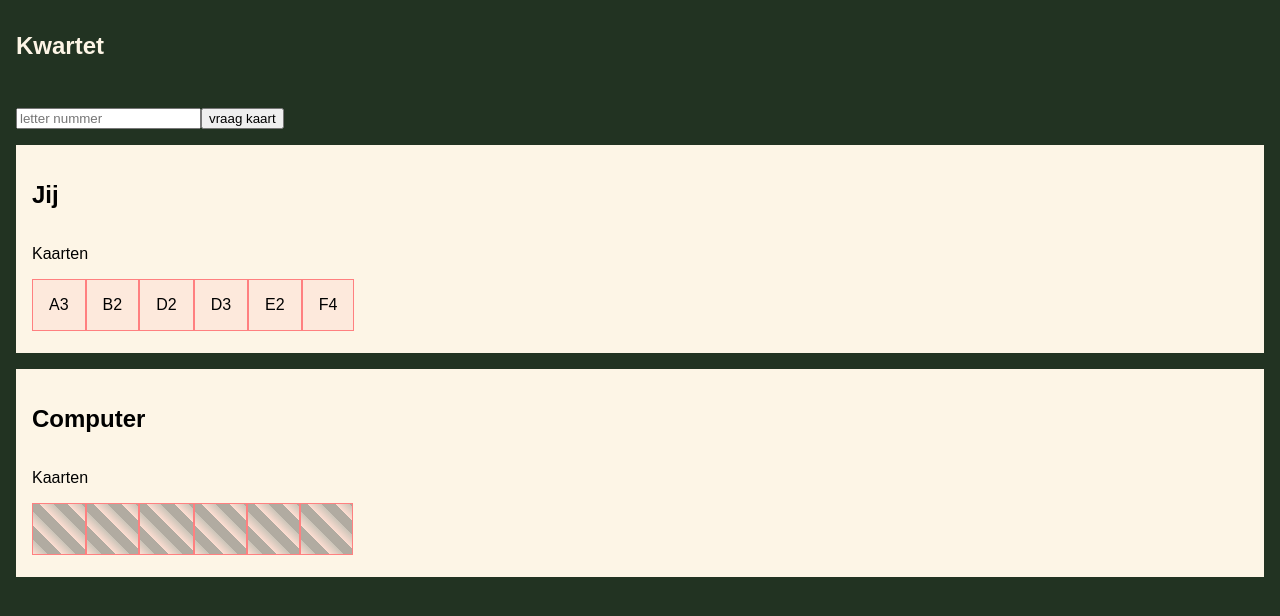
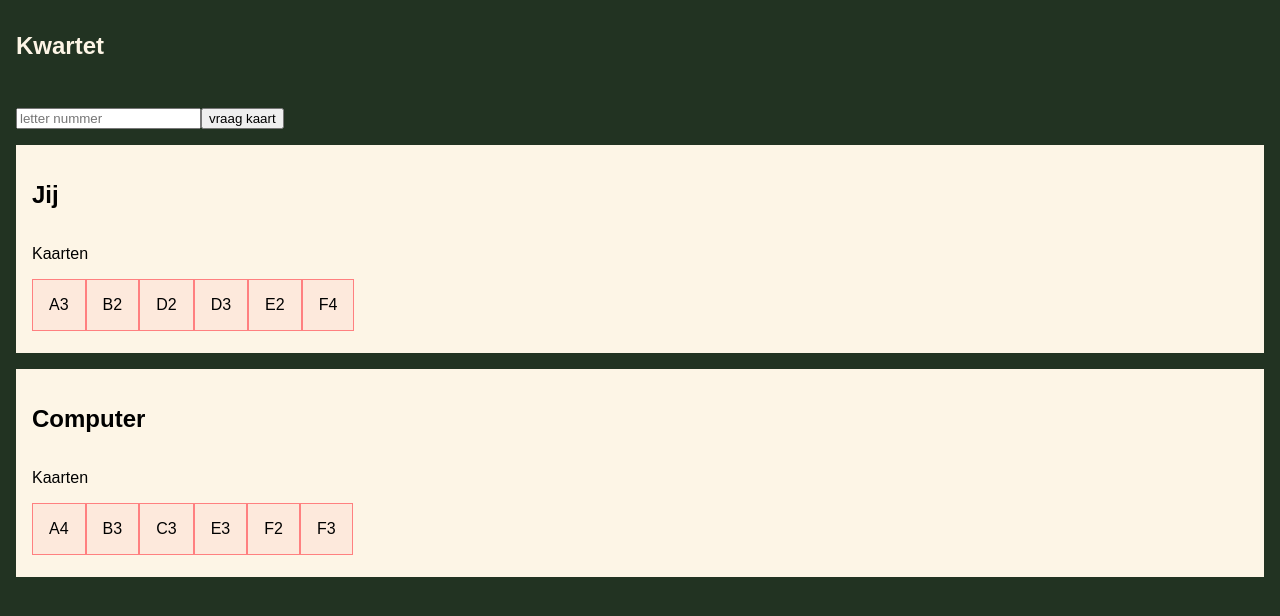
Before and after one commit to smilingkite/kwartet-react-functional, a React (Create React App) app: page / in a window 1280 px wide. Shown: the top 616 px of the page. Built offline with nearby package versions, Linux system fonts and the light colour scheme.

Commit message:
fix get card from player, to computer - wip game

```diff
--- a/src/App.js
+++ b/src/App.js
@@ -59,6 +59,7 @@ const dealCard = (playerNo, deck) => {
   const deckNo = playerNo
   const random = Math.floor(Math.random() * deck.length)
   if (deck[random].deckNo === 0) {
+    console.log('deal card from deck')
     return deck.map(card => {
       if (card.deckNo === 0 && deck[random] === card) {
         return {
@@ -70,7 +71,7 @@ const dealCard = (playerNo, deck) => {
       }
     })
   } else if (selectHand(deck,0).length === 0) {
-    console.log('!!!!!de kaarten zijn op!');
+    console.log('De kaarten zijn op!');
     return deck;
   } else return dealCard(playerNo, deck)
 }
@@ -82,19 +83,21 @@ const getCardFromPlayer = (deck) => {
   if (deck[random].deckNo === 1) {
     return deck.map(card => {
       if (card.deckNo === 1 && deck[random] === card) {
-        console.log('de kaart gaat naar de hand van de computer')
+        console.log('de kaart gaat naar de hand van de computer', card)
         return {
           ...card,
           deckNo
         }
       } else {
-        console.log('card not in your hand')
         return { ...card }
       }
     })
   } else if (selectHand(deck,1).length === 0) {
-    console.log('!!!!!de kaarten zijn op!');
+    console.log('!!!!! Je kaarten zijn op!');
     return deck;
+  } else {
+    console.log('card not in your hand')
+    return dealCard(2, deck)
   }
 }
 
@@ -223,27 +226,27 @@ class App extends Component {
   }
   changeHand() {
     const validCard = true;
-    let playerTurn = this.state.playerTurn;
-    let otherPlayer = this.state.otherPlayer;
+    // let playerTurn = this.state.playerTurn;
+    // let otherPlayer = this.state.otherPlayer;
     let player1 = this.state.player1.idNo;
     let player2 = this.state.player2.idNo;
-    let deck = dealCard(playerTurn, this.state.deck)
-
-    kwartetList = checkKwartet(deck, kwartetList, playerTurn);
-
-    if (playerTurn === player1) {
-      playerTurn = player2;
-      otherPlayer = player1;
-    }
-    else {
-      playerTurn = player1;
-      otherPlayer = player2;
-    }
+    let deck = dealCard(1, this.state.deck);
+    deck = getCardFromPlayer(deck)
+    kwartetList = checkKwartet(deck, kwartetList, player1);
+    kwartetList = checkKwartet(deck, kwartetList, player2);
+    // if (playerTurn === player1) {
+    //   playerTurn = player2;
+    //   otherPlayer = player1;
+    // }
+    // else {
+    //   playerTurn = player1;
+    //   otherPlayer = player2;
+    // }
     console.log('de beurt is gewisseld');
     this.setState(
       {...this.state,
-        playerTurn,
-        otherPlayer,
+        // playerTurn,
+        // otherPlayer,
         validCard,
         deck,
         kwartetList
@@ -289,6 +292,7 @@ class App extends Component {
         } else {
           console.log('De ander heeft de kaart niet')
           this.changeHand();
+          // deck = getCardFromPlayer(deck)
         }
       }
     }
@@ -318,7 +322,7 @@ class App extends Component {
           />
           <PlayerComponent
             key={2}
-            turn={false}
+            turn={true}
             hand ={selectHand(deck, otherPlayer)}
             kwartet = {selectKwartet(kwartetList, otherPlayer)}
             name = {selectPlayerName(otherPlayer)}
```
